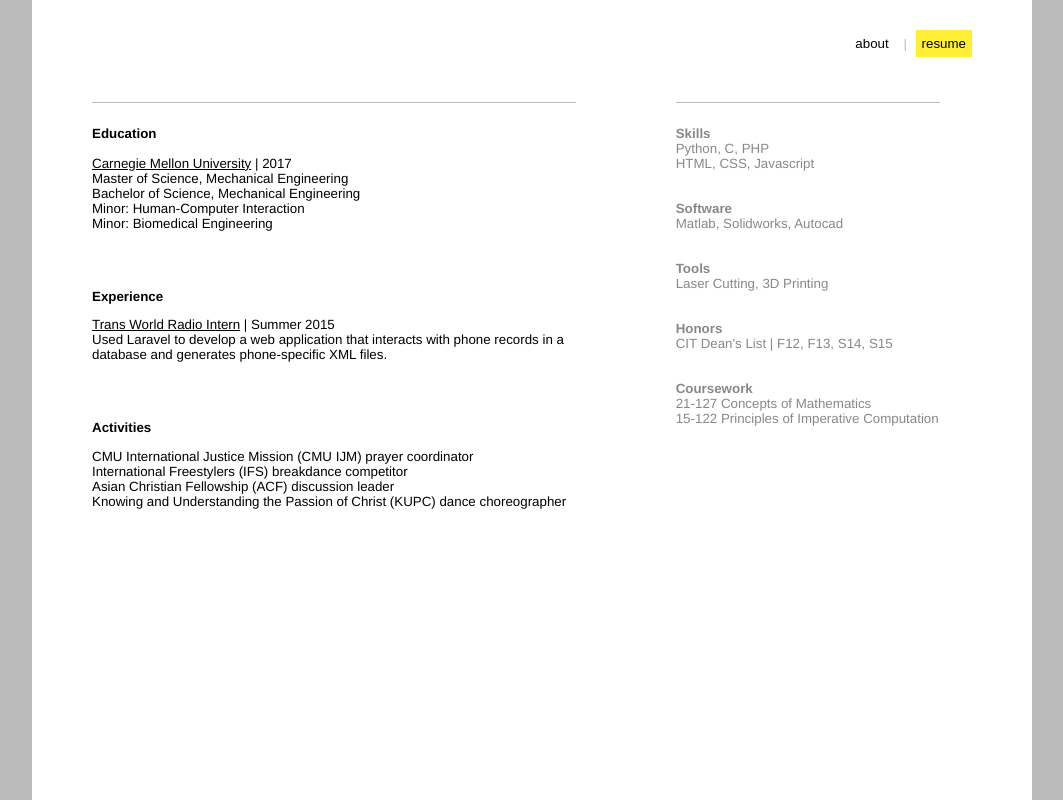
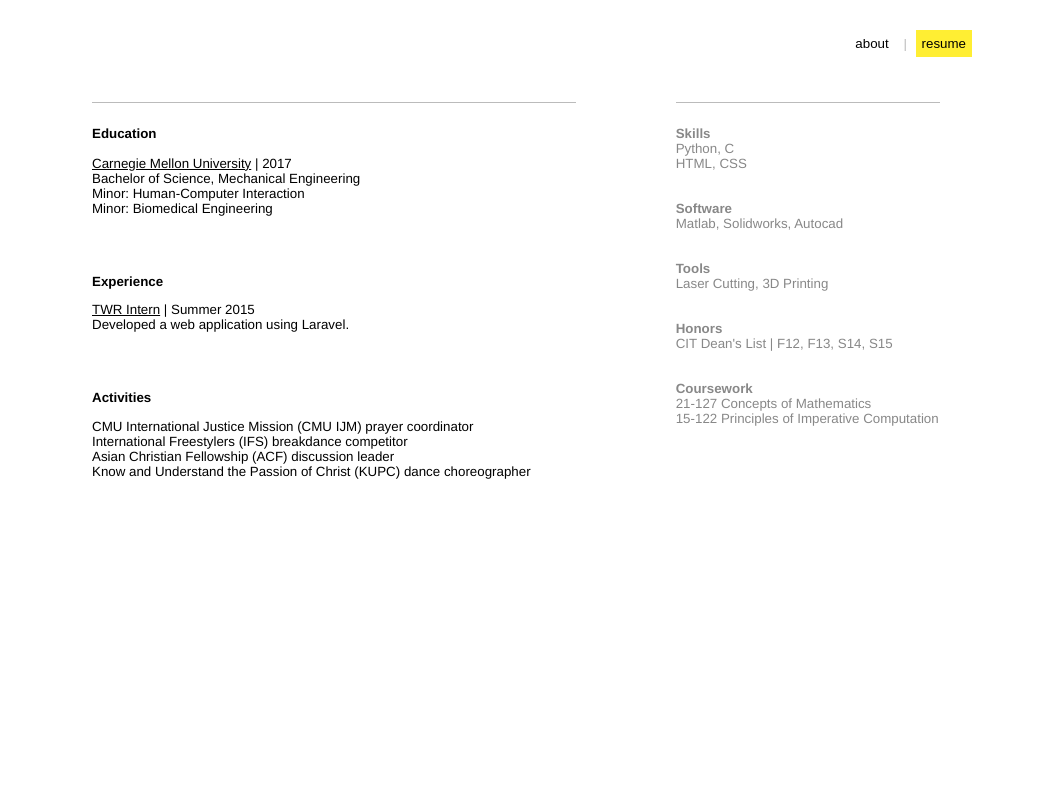
Before and after one commit to johnlee1/johnlee1.github.io, a plain HTML site: page resume.html in a window 1280 px wide. Shown: the whole page, without its empty margins (108-1171 px from the left). Drawn offline with Linux system fonts and the light colour scheme.

Commit message:
final Summer Commit

```diff
--- a/resume.html
+++ b/resume.html
@@ -22,8 +22,6 @@
 						<br>
 						<u>Carnegie Mellon University</u> | 2017
 						<br>
-						Master of Science, Mechanical Engineering
-						<br>
 						Bachelor of Science, Mechanical Engineering
 						<br>
 						Minor: Human-Computer Interaction
@@ -33,9 +31,9 @@
 						<br>
 						<br>
 						<p> <b>Experience</b> </p>
-						<u>Trans World Radio Intern</u> | Summer 2015
+						<u>TWR Intern</u> | Summer 2015
 						<br>
-						Used Laravel to develop a web application that interacts with phone records in a database and generates phone-specific XML files.
+						Developed a web application using Laravel.
 						<br><br>
 						<br>
 						<br>
@@ -46,14 +44,14 @@
 						<br>
 						Asian Christian Fellowship (ACF) discussion leader
 						<br>
-						Knowing and Understanding the Passion of Christ (KUPC) dance choreographer
+						Know and Understand the Passion of Christ (KUPC) dance choreographer
 				</div>
 				<div id="resumeColumn2">
 					<p id="resume"> </p>
 						<b>Skills</b><br>
-						Python, C, PHP
+						Python, C
 						<br>
-						HTML, CSS, Javascript
+						HTML, CSS
 						<br>
 						<br>
 						<br>
--- a/stylesheet.css
+++ b/stylesheet.css
@@ -1,6 +1,6 @@
 body {
-	background-color: #bbb;
-	font-family: 'Helvetica Neue', Helvetica, 'nimbus-sans', Arial, sans-serif;
+/*	background-color: #bbb;
+*/	font-family: 'proxima nova', 'Helvetica Neue', Helvetica, 'nimbus-sans', Arial, sans-serif;
 	margin: 0;
 	padding: 0;
 	border: 0;
```
Also changed, not shown: index.html (+4 -2 lines).
